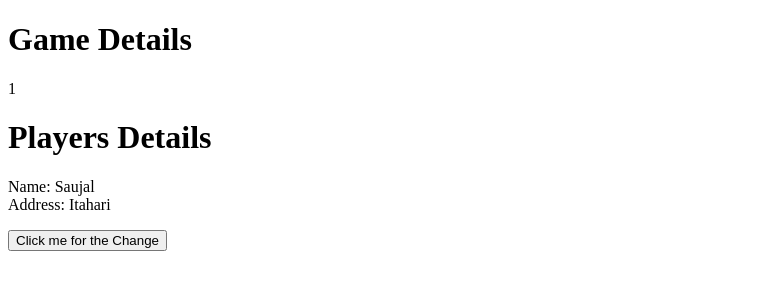
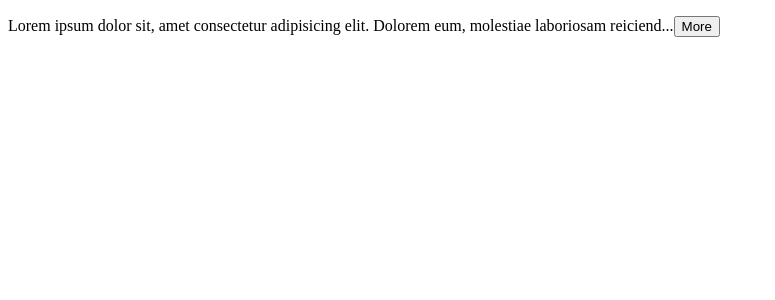
Before and after one commit to Dineshbhandari2023/React-app, a React (Vite) app: page / in a window 1280 px wide. Shown: the top 300 px of the page, without its empty margins (0-775 px from the left). Built offline with nearby package versions, Linux system fonts and the light colour scheme.

Commit message:
Practice on Updating and managing the different types of state of the components

```diff
--- a/src/App.tsx
+++ b/src/App.tsx
@@ -8,6 +8,7 @@ import produce from "immer";
 import Like from "./components/Like/Like";
 import Navbar from "./components/Navbar";
 import Cart from "./components/Cart";
+import ExpandableText from "./components/ExpandableText/ExpandableText";
 
 // function App() {
 //   const [alertVisible, setAlertVisible] = useState(false);
@@ -171,34 +172,145 @@ import Cart from "./components/Cart";
 //     </div>
 //   );
 // }
-import React from "react";
+
+// function App() {
+//   const [games, setgames] = useState({
+//     id: 1,
+//     player: {
+//       name: "Saujal",
+//       address: "Itahari",
+//     },
+//   });
+//   const handleClick = () => {
+//     setgames({
+//       ...games,
+//       player: { ...games.player, name: "Dinesh", address: "Mulghat" },
+//     });
+//   };
+//   return (
+//     <div>
+//       <h1> Game Details</h1>
+//       <p>{games.id}</p>
+//       <h1>Players Details</h1>
+//       <p>
+//         Name: {games.player.name}
+//         <br />
+//         Address: {games.player.address}
+//       </p>
+
+//       <button onClick={handleClick}>Click me for the Change</button>
+//     </div>
+//   );
+// }
+
+// function App() {
+//   const [samosa, setSamosa] = useState({
+//     name: "Samosa",
+//     with: ["jhol"],
+//   });
+
+//   const handleClick = () => {
+//     setSamosa({
+//       ...samosa,
+//       with: [...samosa.with, "& Aachar"],
+//     });
+//   };
+//   return (
+//     <div>
+//       <h1>Khaja</h1>
+//       <p>{samosa.name}</p> <br />
+//       <p>{samosa.with}</p>
+//       <button onClick={handleClick}>Click Me</button>
+//     </div>
+//   );
+// }
 
 function App() {
-  const [games, setgames] = useState({
-    id: 1,
-    player: {
-      name: "Saujal",
-      address: "Itahari",
-    },
-  });
-  const handleClick = () => {
-    setgames({
-      ...games,
-      player: { ...games.player, name: "Dinesh", address: "Mulghat" },
-    });
-  };
+  // const [cart, setcart] = useState({
+  //   discount: 0.1,
+  //   items: [
+  //     { id: 1, productName: "Phone", quantity: 1 },
+  //     { id: 2, productName: "Gopro", quantity: 1 },
+  //   ],
+  // });
+  // const handleClick = () => {
+  //   // let count
+  //   setcart({
+  //     ...cart,
+  //     items: cart.items.map((item) =>
+  //       item.id === 1 ? { ...item, quantity: item.quantity + 1 } : item
+  //     ),
+  //   });
+  // };
   return (
     <div>
-      <h1> Game Details</h1>
-      <p>{games.id}</p>
-      <h1>Players Details</h1>
-      <p>
-        Name: {games.player.name}
-        <br />
-        Address: {games.player.address}
-      </p>
+      {/* <p>Discount: {cart.discount}</p>
+      <p>Items:</p>
+      <ul>
+        {cart.items.map((item) => (
+          <li key={item.id}>
+            {item.productName} - Quantity: {item.quantity}
+          </li>
+        ))}
+      </ul>
+      <button onClick={handleClick}>Click Here</button> */}
 
-      <button onClick={handleClick}>Click me for the Change</button>
+      <ExpandableText>
+        Lorem ipsum dolor sit, amet consectetur adipisicing elit. Dolorem eum,
+        molestiae laboriosam reiciendis accusamus perspiciatis, nihil impedit
+        assumenda harum ipsa alias tempora velit unde, esse error blanditiis ex
+        rem. Quod culpa quas, laborum dolore veritatis eaque. Consequuntur ea,
+        quia aspernatur officiis cupiditate doloremque aut maiores nam.
+        Architecto autem velit beatae. Laudantium nobis cupiditate fuga dolorum.
+        Ipsa quia excepturi atque quas suscipit eveniet soluta, consequatur
+        accusantium officia voluptatem doloribus, fugit ipsum? Doloribus quod ut
+        placeat debitis atque mollitia non maiores eaque modi quos voluptatibus
+        sequi commodi possimus magnam at dolore, quis, odio a eveniet itaque.
+        Pariatur aut error quo neque nam consequatur ex consequuntur, ipsum unde
+        incidunt earum accusantium in ea itaque animi amet corrupti facilis
+        dolorum nesciunt dolore? Esse sit accusamus id magnam. Eaque laborum non
+        laboriosam autem? Obcaecati dicta nihil iusto doloremque totam vitae,
+        amet molestias minima voluptatem, et eveniet quaerat aspernatur nam
+        provident enim illum ad illo! Deleniti voluptatum sed, quisquam minima a
+        tenetur neque praesentium vel atque nisi ratione necessitatibus vero
+        tempore eos odio nulla possimus adipisci exercitationem nemo laborum
+        minus quae distinctio numquam! Quaerat ipsam saepe, sapiente odio ex nam
+        est expedita iusto. Assumenda, a. Nobis iste optio totam eum, eos ea
+        iure expedita minus dolore voluptas possimus laudantium rerum ad velit
+        sunt at doloribus saepe, earum nihil alias molestiae. Est ut aut sed
+        dicta enim saepe praesentium quae dolores? Dicta vel ratione dolore
+        doloribus eius quaerat at minus expedita nihil, iure corrupti? Suscipit
+        commodi incidunt porro vero impedit laboriosam eligendi doloremque,
+        repellat expedita praesentium officia, voluptatibus atque pariatur
+        quibusdam molestiae tempore et veniam iusto velit corrupti aspernatur
+        est. Quia voluptate laudantium voluptas tenetur aliquid doloribus
+        nesciunt, et, ut quam cum minima maxime ipsum fugit vero dolorum ducimus
+        rerum ab. Corporis deleniti, architecto odit, ad necessitatibus tempore
+        sequi temporibus quaerat aspernatur similique corrupti voluptatibus
+        veniam molestiae. Eaque exercitationem in veniam, praesentium tempore at
+        id facilis beatae repudiandae amet? Perferendis pariatur provident,
+        vitae ducimus, distinctio expedita corporis minus tenetur inventore
+        placeat quae vero! Iusto voluptate distinctio minus aspernatur odio
+        dicta facere, ab a sunt mollitia voluptatum veritatis! Itaque, quas.
+        Laborum quas culpa maxime doloremque ab nostrum consequuntur facere ea,
+        veritatis perspiciatis optio quae dolore saepe voluptates modi adipisci
+        iste dolorem exercitationem? Necessitatibus laborum veniam error
+        doloremque velit dolor repellat qui a optio temporibus quod neque
+        architecto, iste impedit ratione repudiandae quos magnam reprehenderit!
+        Quo beatae autem maiores minima. Asperiores ipsam exercitationem facilis
+        officia unde non dicta earum minus soluta architecto quia inventore ut
+        nobis nemo dignissimos quas fugiat, delectus veniam. Illo nisi voluptate
+        iusto ab dolore! Architecto tempore earum debitis, incidunt, tenetur
+        quidem sint accusantium ex reprehenderit sunt rem tempora dolor
+        inventore expedita itaque quaerat. Omnis necessitatibus maiores
+        voluptatum fugit distinctio recusandae enim, non quae, perferendis
+        officia praesentium consectetur magni. Quos cupiditate dolorem quasi aut
+        nemo veritatis eum consequuntur dolores soluta! Repellendus aperiam
+        ratione, totam sequi tenetur molestias at! Exercitationem, consequuntur
+        reiciendis eveniet a deserunt natus fugiat ad, dolorum quisquam alias
+        excepturi. Similique at pariatur minus, dolores numquam beatae ad qui
+        odit, adipisci quaerat quidem alias perferendis?
+      </ExpandableText>
     </div>
   );
 }
--- /dev/null
+++ b/src/components/ExpandableText/ExpandableText.tsx
@@ -0,0 +1,24 @@
+import React, { useState } from "react";
+interface Props {
+  maxCount?: number;
+  children: string;
+}
+
+const ExpandableText = ({ children, maxCount = 100 }: Props) => {
+  const [isExpanded, setExpanded] = useState(false);
+
+  if (children.length <= maxCount) return <p>{children}</p>;
+
+  const text = isExpanded ? children : children.substring(0, maxCount);
+
+  return (
+    <p>
+      {text}...
+      <button onClick={() => setExpanded(!isExpanded)}>
+        {isExpanded ? "Less" : "More"}
+      </button>
+    </p>
+  );
+};
+
+export default ExpandableText;
```
